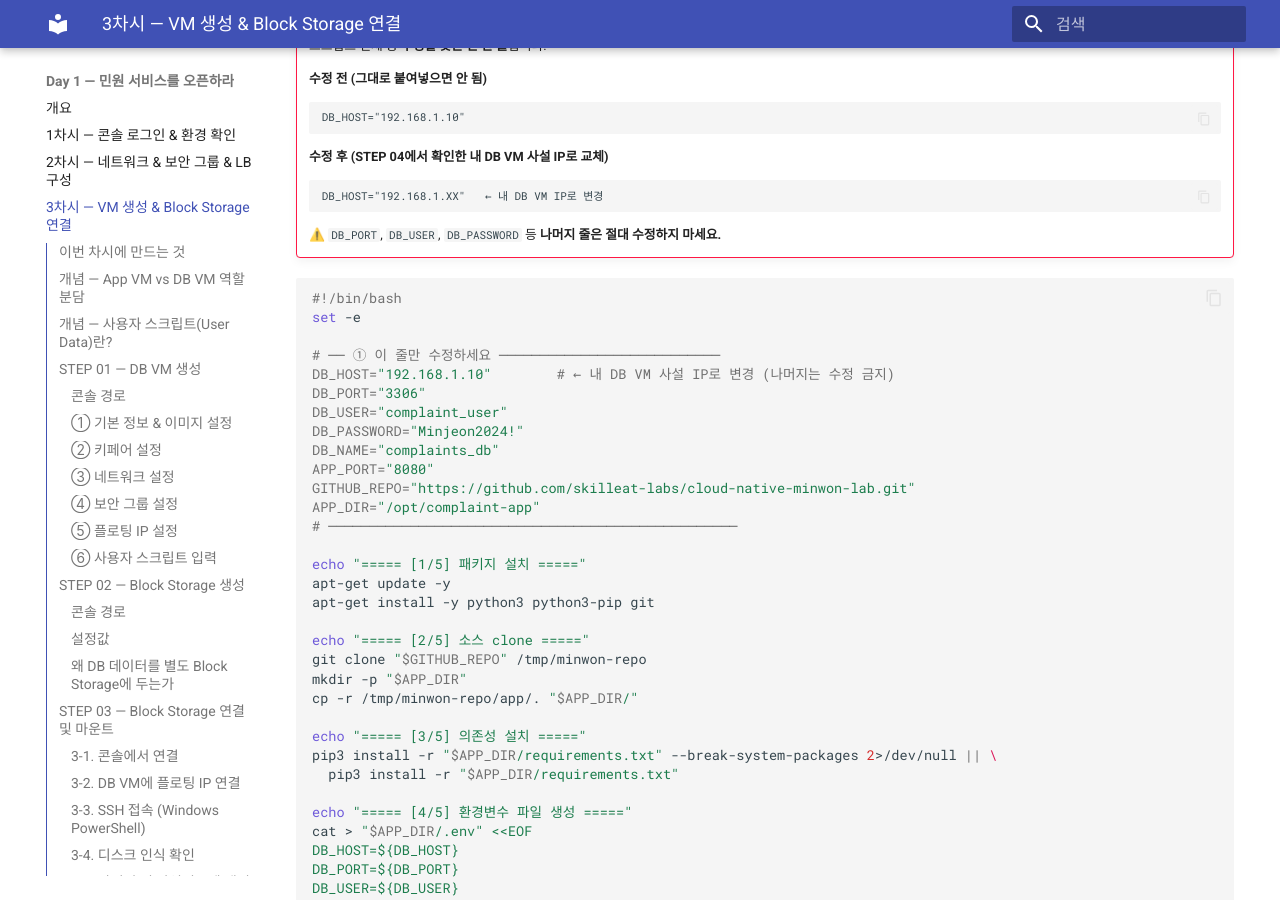
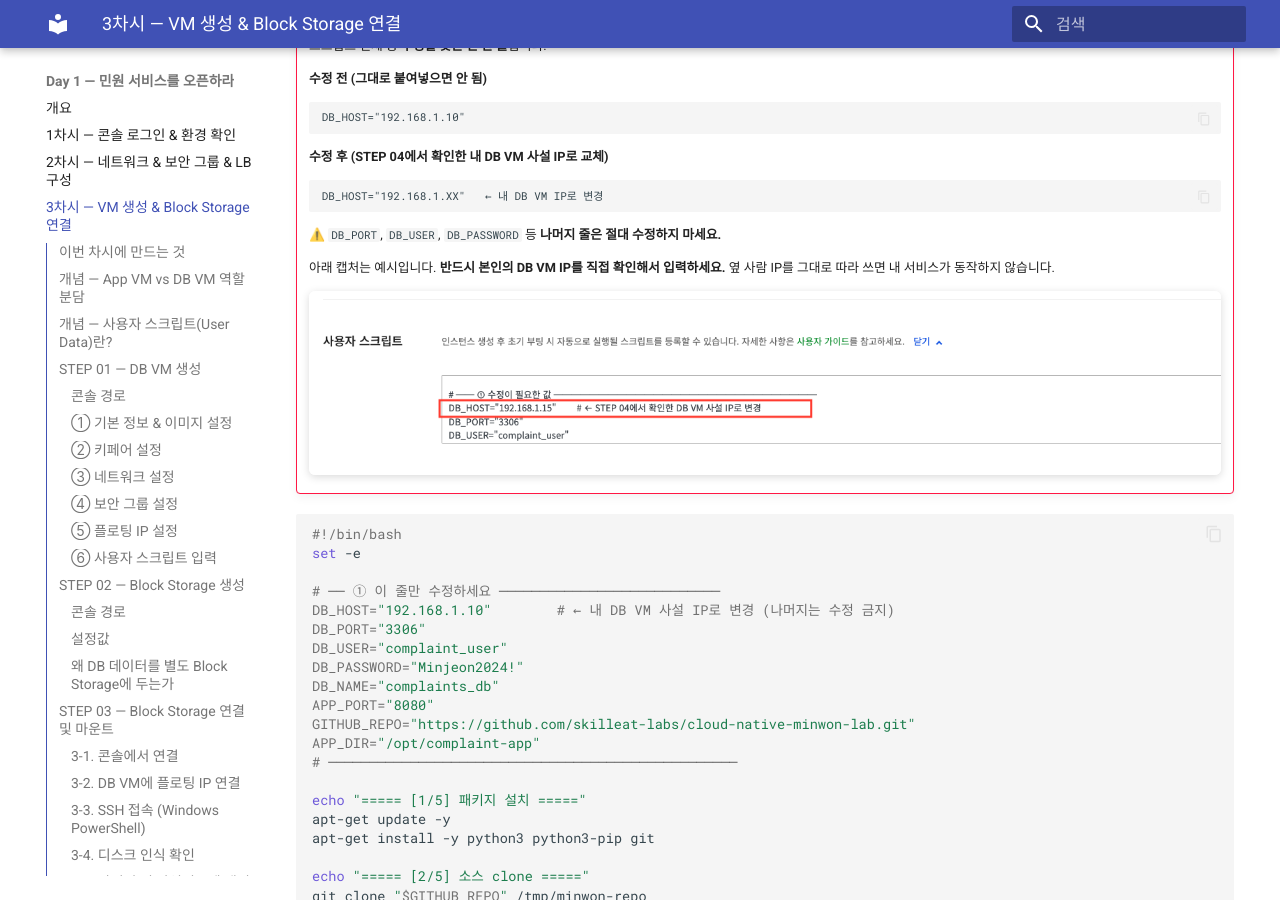
Before and after one commit to skilleat-labs/cloud-native-minwon-lab, an MkDocs documentation site: the page built from docs/day1/session3.md, in a window 1280 px wide and 900 px high, scrolled down 15192 px. Built offline with MkDocs 1.6.1 and Material for MkDocs 9.7.7, drawn with Linux system fonts in a browser that asks for light colours.

Commit message:
day1/session3: DB_HOST 수정 예시 캡처 추가 및 본인 IP 확인 강조
Co-Authored-By: Claude Sonnet 4.6 <noreply@anthropic.com>

````diff
--- a/docs/day1/session3.md
+++ b/docs/day1/session3.md
@@ -426,6 +426,11 @@ Compute > Instance > 인스턴스 생성
 
     ⚠️ `DB_PORT`, `DB_USER`, `DB_PASSWORD` 등 **나머지 줄은 절대 수정하지 마세요.**
 
+    아래 캡처는 예시입니다. **반드시 본인의 DB VM IP를 직접 확인해서 입력하세요.**
+    옆 사람 IP를 그대로 따라 쓰면 내 서비스가 동작하지 않습니다.
+
+    ![DB_HOST 수정 예시](./images/3-14-userscript-db-host.png)
+
 ```bash
 #!/bin/bash
 set -e
````
Also changed, not shown: docs/day1/images/3-14-userscript-db-host.png (added).
